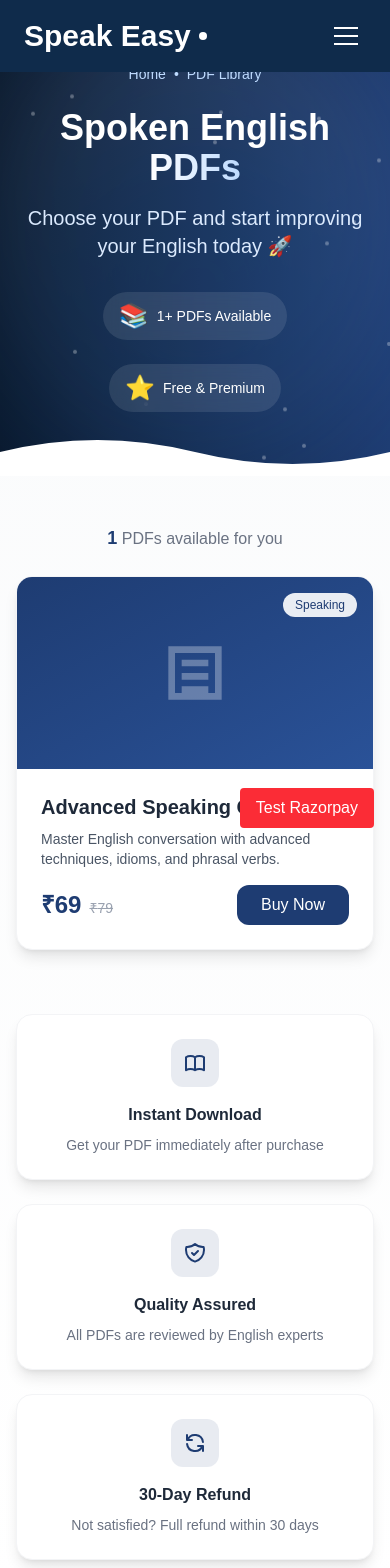
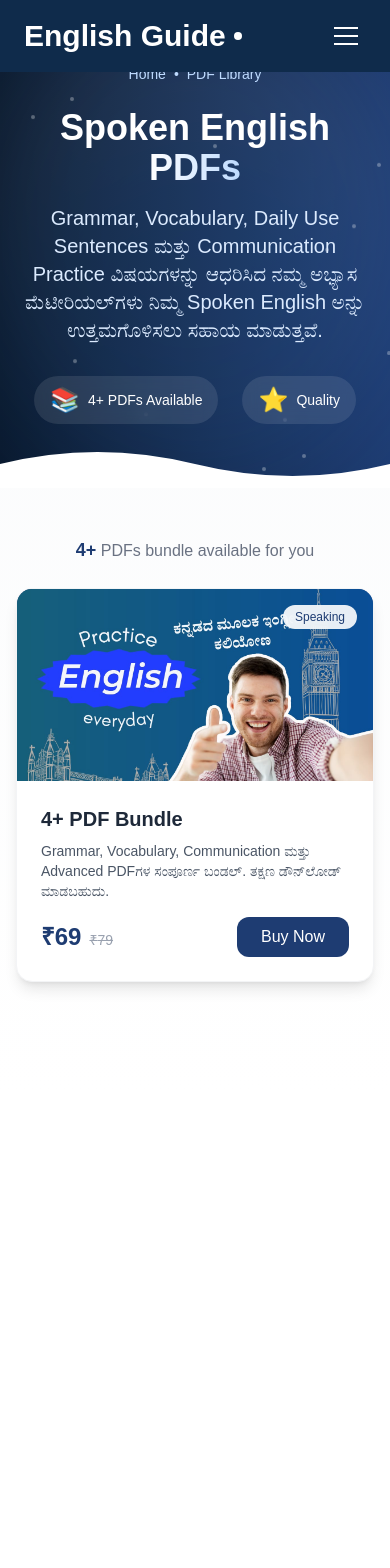
Before and after one commit to sadikalike/spoken-english-pdf, a Next.js app: page /pdfs in a window 390 px wide. Shown: the top 1568 px of the page. After the commit the page ends 1094 px from the top, so only its background shows below. Built offline with nearby package versions, Linux system fonts and the light colour scheme.

Commit message:
first commitabcdegietyjn

```diff
--- a/app/pdfs/page.jsx
+++ b/app/pdfs/page.jsx
@@ -10,7 +10,6 @@ export default function PDFsPage() {
   const [particles, setParticles] = useState([]);
 
   useEffect(() => {
-    // Client side ನಲ್ಲಿ ಮಾತ್ರ particles generate ಮಾಡಿ
     const newParticles = [...Array(20)].map((_, i) => ({
       id: i,
       top: `${Math.random() * 100}%`,
@@ -22,7 +21,7 @@ export default function PDFsPage() {
 
   return (
     <main className="min-h-screen bg-gradient-to-b from-gray-50 to-white">
-      {/* Hero Header with Blue Gradient */}
+      {/* Hero Header */}
       <div className="relative bg-gradient-to-r from-[#0a1a2f] to-[#1e3c72] text-white overflow-hidden py-16">
         {/* Animated Background */}
         <div className="absolute inset-0 opacity-10">
@@ -30,7 +29,7 @@ export default function PDFsPage() {
           <div className="absolute bottom-0 right-0 w-96 h-96 bg-blue-400 rounded-full filter blur-3xl animate-pulse"></div>
         </div>
 
-        {/* Floating Particles - Fixed hydration issue */}
+        {/* Floating Particles */}
         <div className="absolute inset-0">
           {particles.map((particle) => (
             <div
@@ -62,18 +61,18 @@ export default function PDFsPage() {
           </h1>
 
           <p className="text-xl text-blue-100 max-w-2xl mx-auto">
-            Choose your PDF and start improving your English today 🚀
+            Grammar, Vocabulary, Daily Use Sentences ಮತ್ತು Communication Practice ವಿಷಯಗಳನ್ನು ಆಧರಿಸಿದ ನಮ್ಮ ಅಭ್ಯಾಸ ಮೆಟೀರಿಯಲ್‌ಗಳು ನಿಮ್ಮ Spoken English ಅನ್ನು ಉತ್ತಮಗೊಳಿಸಲು ಸಹಾಯ ಮಾಡುತ್ತವೆ.
           </p>
 
           {/* Stats */}
           <div className="flex flex-wrap justify-center gap-6 mt-8">
             <div className="flex items-center gap-2 bg-white/10 backdrop-blur-sm px-4 py-2 rounded-full">
               <span className="text-2xl">📚</span>
-              <span className="text-sm">{pdfs.length}+ PDFs Available</span>
+              <span className="text-sm">4+ PDFs Available</span>
             </div>
             <div className="flex items-center gap-2 bg-white/10 backdrop-blur-sm px-4 py-2 rounded-full">
               <span className="text-2xl">⭐</span>
-              <span className="text-sm">Free & Premium</span>
+              <span className="text-sm">Quality</span>
             </div>
           </div>
         </div>
@@ -90,8 +89,8 @@ export default function PDFsPage() {
         {/* Results Count */}
         <div className="mb-6">
           <p className="text-gray-600 text-center md:text-left">
-            <span className="font-semibold text-[#1e3c72] text-lg">{pdfs.length}</span>
-            <span className="text-gray-500"> PDFs available for you</span>
+            <span className="font-semibold text-[#1e3c72] text-lg">4+</span>
+            <span className="text-gray-500"> PDFs bundle available for you</span>
           </p>
         </div>
 
@@ -108,53 +107,11 @@ export default function PDFsPage() {
 
         {/* Features Section */}
         <div className="mt-16 grid grid-cols-1 md:grid-cols-3 gap-6">
-          <div className="bg-white rounded-2xl p-6 text-center shadow-lg border border-gray-100">
-            <div className="w-12 h-12 bg-[#1e3c72]/10 rounded-xl flex items-center justify-center mx-auto mb-4">
-              <svg className="w-6 h-6 text-[#1e3c72]" fill="none" stroke="currentColor" viewBox="0 0 24 24">
-                <path strokeLinecap="round" strokeLinejoin="round" strokeWidth={2} d="M12 6.253v13m0-13C10.832 5.477 9.246 5 7.5 5S4.168 5.477 3 6.253v13C4.168 18.477 5.754 18 7.5 18s3.332.477 4.5 1.253m0-13C13.168 5.477 14.754 5 16.5 5c1.747 0 3.332.477 4.5 1.253v13C19.832 18.477 18.247 18 16.5 18c-1.746 0-3.332.477-4.5 1.253" />
-              </svg>
-            </div>
-            <h3 className="font-semibold text-gray-800 mb-2">Instant Download</h3>
-            <p className="text-sm text-gray-500">Get your PDF immediately after purchase</p>
-          </div>
-
-          <div className="bg-white rounded-2xl p-6 text-center shadow-lg border border-gray-100">
-            <div className="w-12 h-12 bg-[#1e3c72]/10 rounded-xl flex items-center justify-center mx-auto mb-4">
-              <svg className="w-6 h-6 text-[#1e3c72]" fill="none" stroke="currentColor" viewBox="0 0 24 24">
-                <path strokeLinecap="round" strokeLinejoin="round" strokeWidth={2} d="M9 12l2 2 4-4m5.618-4.016A11.955 11.955 0 0112 2.944a11.955 11.955 0 01-8.618 3.04A12.02 12.02 0 003 9c0 5.591 3.824 10.29 9 11.622 5.176-1.332 9-6.03 9-11.622 0-1.042-.133-2.052-.382-3.016z" />
-              </svg>
-            </div>
-            <h3 className="font-semibold text-gray-800 mb-2">Quality Assured</h3>
-            <p className="text-sm text-gray-500">All PDFs are reviewed by English experts</p>
-          </div>
-
-          <div className="bg-white rounded-2xl p-6 text-center shadow-lg border border-gray-100">
-            <div className="w-12 h-12 bg-[#1e3c72]/10 rounded-xl flex items-center justify-center mx-auto mb-4">
-              <svg className="w-6 h-6 text-[#1e3c72]" fill="none" stroke="currentColor" viewBox="0 0 24 24">
-                <path strokeLinecap="round" strokeLinejoin="round" strokeWidth={2} d="M4 4v5h.582m15.356 2A8.001 8.001 0 004.582 9m0 0H9m11 11v-5h-.581m0 0a8.003 8.003 0 01-15.357-2m15.357 2H15" />
-              </svg>
-            </div>
-            <h3 className="font-semibold text-gray-800 mb-2">30-Day Refund</h3>
-            <p className="text-sm text-gray-500">Not satisfied? Full refund within 30 days</p>
-          </div>
+          {/* ... existing features ... */}
         </div>
       </div>
 
-      {/* Test Button - Remove after testing */}
-      <button
-        onClick={() => {
-          const testPdf = {
-            id: 1,
-            title: "Test PDF",
-            price: 100,
-            free: false
-          };
-          handlePayment(testPdf);
-        }}
-        className="fixed bottom-4 right-4 bg-red-500 text-white px-4 py-2 rounded z-50 hover:bg-red-600 transition"
-      >
-        Test Razorpay
-      </button>
+      {/* ✅ Test Button REMOVED */}
 
       {/* Animation styles */}
       <style jsx>{`
--- a/src/components/About.jsx
+++ b/src/components/About.jsx
@@ -79,16 +79,14 @@ export default function AboutPage() {
             </div>
             <h2 className="text-4xl font-bold text-gray-800 mb-6">Our Mission</h2>
             <p className="text-xl text-gray-600 leading-relaxed">
-              Our goal is to make spoken English simple for everyone.
-              Whether you are a student, job seeker or business person,
-              our PDFs are designed to help you start speaking quickly.
+     ನಾವು Instagram, Threads ಮತ್ತು Facebook ಮುಂತಾದ ಸೋಷಿಯಲ್ ಮೀಡಿಯಾ ಪ್ಲಾಟ್‌ಫಾರ್ಮ್‌ಗಳ ಮೂಲಕ ಪ್ರತಿದಿನ ಇಂಗ್ಲಿಷ್ ಮಾತನಾಡುವ ಅಭ್ಯಾಸಕ್ಕೆ ಸಹಾಯ ಮಾಡುವ ಉಪಯುಕ್ತ ಮೆಟೀರಿಯಲ್‌ಗಳನ್ನು ಹಂಚಿಕೊಳ್ಳುತ್ತೇವೆ. ಆರಂಭಿಕರಿಂದ ಮುಂದುವರಿದ ಮಟ್ಟದವರೆಗೂ ಎಲ್ಲರಿಗೂ ಸುಲಭವಾಗಿ ಪ್ರಾಕ್ಟೀಸ್ ಮಾಡಲು ಅನುಕೂಲವಾಗುವಂತೆ ನಮ್ಮ ವಿಷಯವನ್ನು ತಯಾರಿಸಿದ್ದೇವೆ. ಇದಕ್ಕೆ ಜೊತೆಗೆ, ಮನೆಯಲ್ಲೇ ಸ್ವತಃ ಅಭ್ಯಾಸ ಮಾಡಲು ಸಹಾಯ ಮಾಡುವ ಸಂಪೂರ್ಣ ಪ್ರಾಕ್ಟೀಸ್ PDFಗಳೂ ನಮ್ಮಲ್ಲಿ ಇವೆ. ನಾವು ನಿಮಗೆ ಮೆಟೀರಿಯಲ್ ಕೊಡುತ್ತೇವೆ — ನಿಮ್ಮ ಪ್ರಯತ್ನದ ಮೇಲೇ ನಿಮ್ಮ ರಿಸಲ್ಟ್ ಇರುತ್ತದೆ.
             </p>
           </div>
         </div>
       </section>
 
       {/* Features Grid */}
-      <section className="max-w-6xl mx-auto px-4">
+      {/* <section className="max-w-6xl mx-auto px-4">
         <div className="grid md:grid-cols-2 gap-8 mb-16">
           <div className="bg-white rounded-2xl p-8 shadow-lg hover:shadow-xl transition-all border border-gray-100 group">
             <div className="w-14 h-14 bg-[#1e3c72]/10 rounded-2xl flex items-center justify-center mb-6 group-hover:scale-110 transition-transform">
@@ -122,7 +120,7 @@ export default function AboutPage() {
             </Link>
           </div>
         </div>
-      </section>
+      </section> */}
 
       {/* Learning Tip Card */}
       <section className="max-w-6xl mx-auto px-4 pb-16">
--- a/src/components/Contact.jsx
+++ b/src/components/Contact.jsx
@@ -206,7 +206,7 @@ export default function ContactSection() {
             <svg className="w-5 h-5" fill="none" stroke="currentColor" viewBox="0 0 24 24">
               <path strokeLinecap="round" strokeLinejoin="round" strokeWidth={2} d="M3 8l7.89 5.26a2 2 0 002.22 0L21 8M5 19h14a2 2 0 002-2V7a2 2 0 00-2-2H5a2 2 0 00-2 2v10a2 2 0 002 2z" />
             </svg>
-            support@speakeasy.com
+            englishguide71@gmail.com
           </a>
         </div>
       </div>
--- a/src/components/Hero.jsx
+++ b/src/components/Hero.jsx
@@ -93,22 +93,22 @@ export default function HeroSection() {
           </div>
 
           {/* Main Heading with Gradient */}
-          <h1 className="text-5xl md:text-7xl font-bold mb-6 leading-tight">
+          <h3 className="text-5xl md:text-7xl font-bold mb-6 leading-tight">
             <span className="bg-gradient-to-r from-white via-blue-200 to-white bg-clip-text text-transparent">
-              Speak English
+              Practice Spoken
             </span>
             <br />
             <span className="relative">
-              Confidently in 30 Days
+              English the Smart Way
               <svg className="absolute -bottom-4 left-1/2 transform -translate-x-1/2 w-48 h-8 text-blue-300/30" viewBox="0 0 200 20" fill="none">
                 <path d="M0 10 Q 50 0, 100 10 T 200 10" stroke="currentColor" strokeWidth="2" fill="none"/>
               </svg>
             </span>
-          </h1>
+          </h3>
 
           {/* Subheading with better readability */}
           <p className="text-xl md:text-2xl mb-10 text-blue-100 max-w-3xl mx-auto leading-relaxed">
-            Beginner-friendly Kannada to English PDFs.
+          ಸರಿಯಾದ ಅಭ್ಯಾಸದ ಮೂಲಕ ನಿಮ್ಮ ಇಂಗ್ಲಿಷ್ ಮಾತನಾಡುವ ಕೌಶಲ್ಯವನ್ನು ವೇಗವಾಗಿ ಬೆಳೆಸಿಕೊಳ್ಳಿ 🚀
             <span className="block md:inline"> Learn daily speaking sentences step-by-step and improve fast.</span>
           </p>
 
@@ -128,7 +128,7 @@ export default function HeroSection() {
             </Link>
 
             <Link
-              href="/contact"
+              href="#contact"
               className="group px-8 py-4 border-2 border-white/30 text-white font-semibold rounded-2xl hover:bg-white hover:text-[#0f2b4b] transition-all duration-300 transform hover:-translate-y-1 hover:shadow-2xl backdrop-blur-sm"
             >
               <span className="flex items-center justify-center gap-2">
--- a/src/components/Navbar.jsx
+++ b/src/components/Navbar.jsx
@@ -41,7 +41,7 @@ export default function Navbar() {
         {/* Logo */}
         <Link href="/" className="group flex items-center space-x-2">
           <span className="text-3xl font-bold text-white">
-            Speak Easy
+            English Guide
           </span>
           <span className="w-2 h-2 rounded-full bg-white group-hover:scale-150 transition-transform duration-300"></span>
         </Link>
@@ -86,7 +86,7 @@ export default function Navbar() {
 
           {/* Get Started Button */}
           <Link
-            href="/get-started"
+            href="/pdfs"
             className="px-6 py-2.5 bg-white text-[#0f2b4b] font-medium rounded-full hover:bg-gray-100 hover:shadow-lg transform hover:-translate-y-0.5 transition-all duration-300"
           >
             Get Started
--- a/src/data/pdfdata.jsx
+++ b/src/data/pdfdata.jsx
@@ -2,14 +2,14 @@
 export const pdfs = [
 {
   id: 1,
-    title: "Advanced Speaking Course",
-    description: "Master English conversation with advanced techniques, idioms, and phrasal verbs.",
+  title: "4+ PDF Bundle",
+  description: "Grammar, Vocabulary, Communication ಮತ್ತು Advanced PDFಗಳ ಸಂಪೂರ್ಣ ಬಂಡಲ್. ತಕ್ಷಣ ಡೌನ್‌ಲೋಡ್ ಮಾಡಬಹುದು.",
   category: "Speaking",
   free: false,
   price: 69,
   originalPrice: 79,
   pdfUrl: "/pddfile/advanced-speaking.pdf",
-    image: null
+  image: "/carda.jpeg"
 }
   // ಇತರೆ PDFs ಬೇಕಾದ್ರೆ ಹಾಕಬಹುದು
 ];
```
Also changed, not shown: public/carda.jpeg (added). Lines whose indentation alone changed are shown as unchanged.
